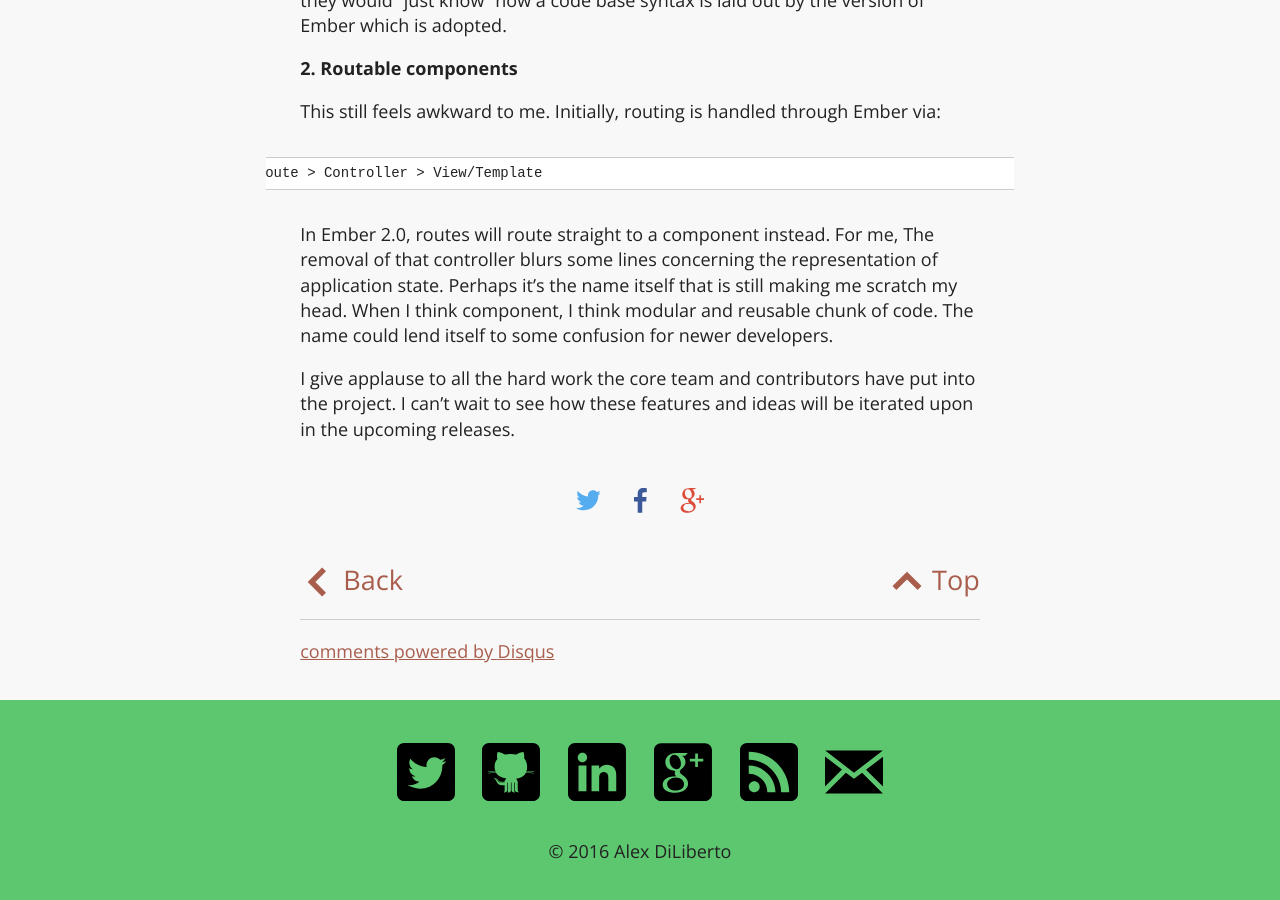
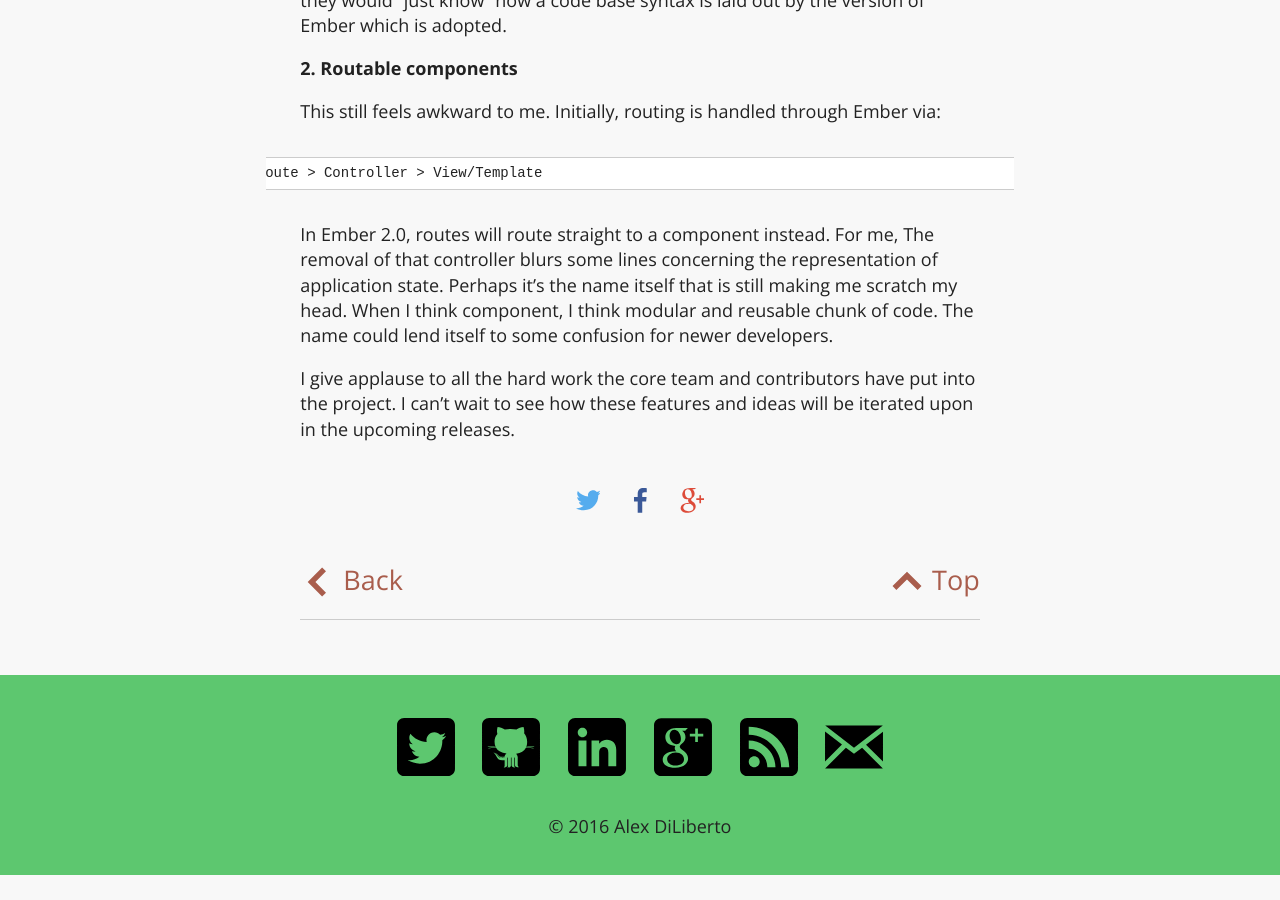
Before and after one commit to alexdiliberto/alexdiliberto.github.io, a Jekyll site: the page built from _posts/2014-11-05-road-to-ember-2.0-reaction.md, in a window 1280 px wide and 900 px high, scrolled down 1075 px. Built offline with Jekyll 4.4.1, drawn with Linux system fonts in a browser that asks for light colours; comment, search, counter and statistics services are not loaded; after the commit the page ends 1950 px from its top, so only the background shows below that; some of the changed lines change nothing that is shown.

Commit message:
Update to latest disqus script

```diff
--- a/_includes/disqus.html
+++ b/_includes/disqus.html
@@ -1,14 +1,19 @@
 <div id="disqus_thread"></div>
-<script type="text/javascript">
-  /* * * CONFIGURATION VARIABLES: EDIT BEFORE PASTING INTO YOUR WEBPAGE * * */
-  var disqus_shortname = 'alexdiliberto';
+<script>
+  /**
+  *  RECOMMENDED CONFIGURATION VARIABLES: EDIT AND UNCOMMENT THE SECTION BELOW TO INSERT DYNAMIC VALUES FROM YOUR PLATFORM OR CMS.
+  *  LEARN WHY DEFINING THESE VARIABLES IS IMPORTANT: https://disqus.com/admin/universalcode/#configuration-variables
+  */
+  var disqus_config = function () {
+    this.page.url   = "{{ site.url }}{{ page.url }}";
+    this.page.title = "{% if page.title %}{{ page.title }} | {% endif %}{{ site.title }}";
+  };
 
-  /* * * DON'T EDIT BELOW THIS LINE * * */
-  (function() {
-    var dsq = document.createElement('script'); dsq.type = 'text/javascript'; dsq.async = true;
-    dsq.src = '//' + disqus_shortname + '.disqus.com/embed.js';
-    (document.getElementsByTagName('head')[0] || document.getElementsByTagName('body')[0]).appendChild(dsq);
+  (function() { // DON'T EDIT BELOW THIS LINE
+    var d = document, s = d.createElement('script');
+    s.src = '//alexdiliberto.disqus.com/embed.js';
+    s.setAttribute('data-timestamp', +new Date());
+    (d.head || d.body).appendChild(s);
   })();
 </script>
-<noscript>Please enable JavaScript to view the <a href="http://disqus.com/?ref_noscript">comments powered by Disqus.</a></noscript>
-<a href="http://disqus.com" class="dsq-brlink">comments powered by <span class="logo-disqus">Disqus</span></a>
+<noscript>Please enable JavaScript to view the <a href="https://disqus.com/?ref_noscript">comments powered by Disqus.</a></noscript>
```
